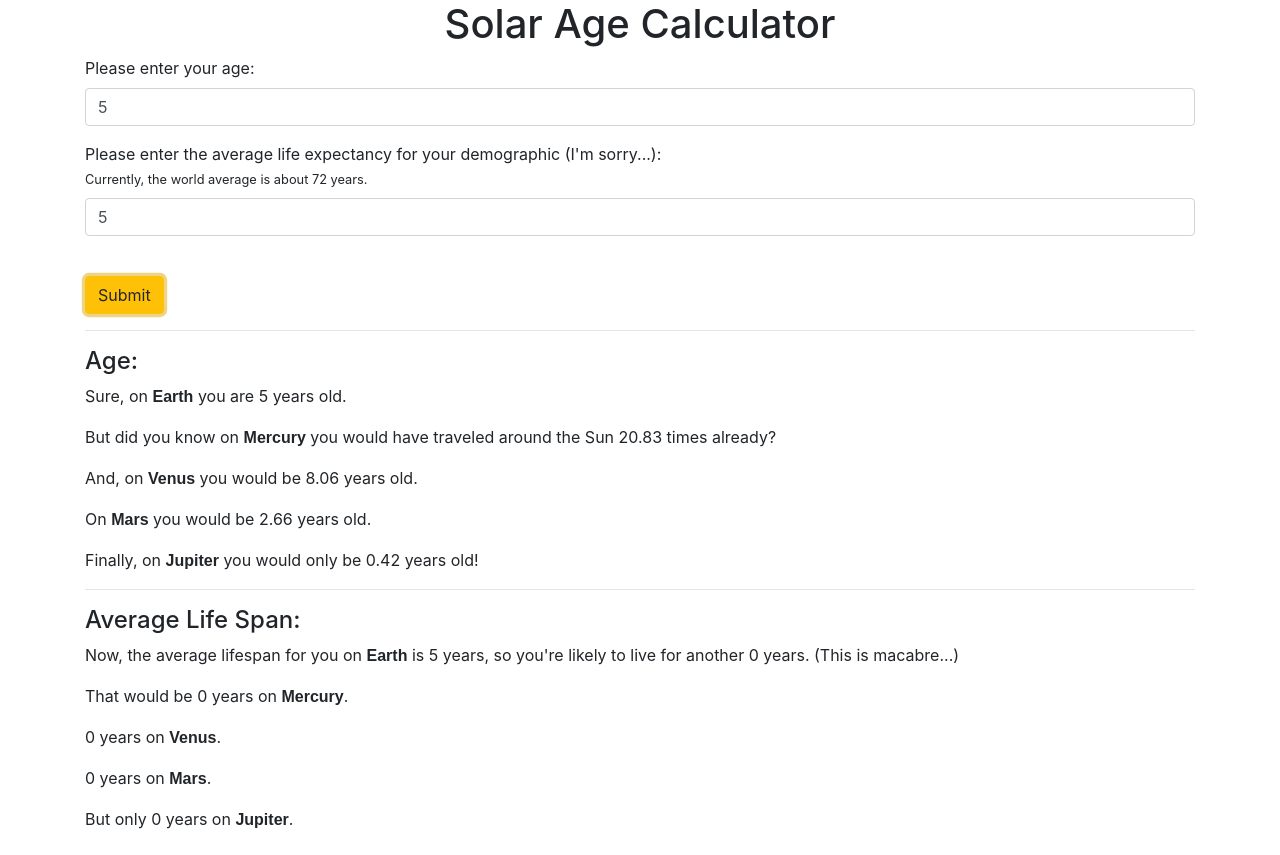
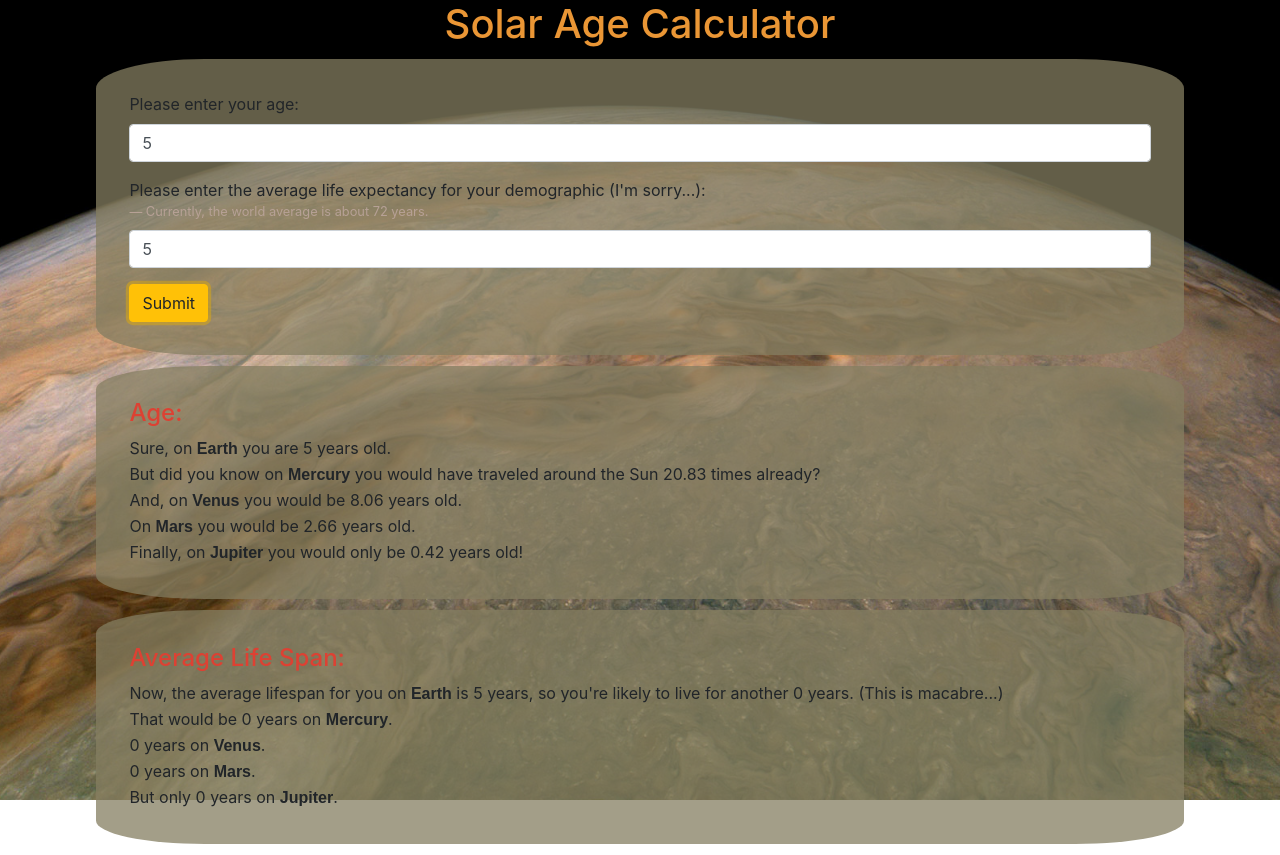
Before and after one commit to nhhor/solar-age-calculator, a website built with webpack: page src/index.html in a window 1280 px wide. Both pictures are taken after typing "5", "5" into the empty fields and a click on the button "Submit". Built offline with nearby package versions, Linux system fonts and the light colour scheme.

Commit message:
install webpack asset handler. complete css and hemlt styling. complete project.

```diff
--- a/package.json
+++ b/package.json
@@ -20,6 +20,7 @@
     "css-loader": "^3.2.0",
     "eslint": "^6.3.0",
     "eslint-loader": "^3.0.0",
+    "file-loader": "^4.2.0",
     "html-webpack-plugin": "^3.2.0",
     "jest": "^24.9.0",
     "style-loader": "^1.0.0",
--- a/src/index.html
+++ b/src/index.html
@@ -10,16 +10,14 @@
     <form id="ageForm">
       <div class="form-group">
         <label for="userAge">Please enter your age:</label>
-        <input id="userAge" class="form-control" type="number" name="userAge">
+        <input id="userAge" class="form-control" type="number" name="userAge" required>
       </div>
       <div class="form-group">
-        <label for="averageLifespan">Please enter the average life expectancy for your demographic (I'm sorry...):<BR><span class="small">Currently, the world average is about 72 years.</span></label>
-        <input id="averageLifespan" class="form-control" type="number" name="averageLifespan" placeholder="72">
-      </div>
-      <BR>
+        <label for="averageLifespan">Please enter the average life expectancy for your demographic (I'm sorry...):<BR><span class="blockquote-footer">Currently, the world average is about 72 years.</span></label>
+          <input id="averageLifespan" class="form-control" type="number" name="averageLifespan" required>
+        </div>
         <button type="submit" class="btn btn-warning">Submit</button>
       </form>
-      <hr>
 
       <div class="timeOnPlanets">
         <h4>Age:</h4>
@@ -28,7 +26,6 @@
         <p>And, on <span class="planetText">Venus</span> you would be <span class="venusAge"></span> years old.</p>
         <p>On <span class="planetText">Mars</span> you would be <span class="marsAge"></span> years old.</p>
         <p>Finally, on <span class="planetText">Jupiter</span> you would only be <span class="jupiterAge"></span> years old!</p>
-        <hr>
       </div>
 
       <div class="timeRemaining">
--- a/src/styles.css
+++ b/src/styles.css
@@ -1,7 +1,35 @@
+body {
+  background-attachment: fixed;
+  background-image: url(./jupiter-bt.jpg);
+  background-size: cover;
+  background-position: center;
+}
+
+#ageForm, .timeOnPlanets, .timeRemaining, .timeBeyondAverageOn{
+  background-color: #b7a196;
+  background-color: rgba(133,126,97,.75);
+  border-radius: 10%;
+  padding: 3%;
+  margin: 1%;
+}
+
 h1 {
   text-align: center;
+  color: #ea9635;
 }
 
+.blockquote-footer {
+  color: #b7a196;
+}
+
+h4 {
+  color: #dd4133;
+}
+
+p {
+  margin-bottom: 1px;
+  /* color: #dd4133; */
+}
 .timeOnPlanets {
   display: none;
 }
--- a/webpack.config.js
+++ b/webpack.config.js
@@ -39,7 +39,13 @@ module.exports = {
             /spec/
           ],
         loader: "eslint-loader"
-      }
+      },
+      {
+        test: /\.(png|svg|jpg|gif)$/,
+        use: [
+          'file-loader',
+        ],
+      },
     ]
   }
 };
```
Also changed, not shown: src/jupiter-bt.jpg (added), 1 other file.
